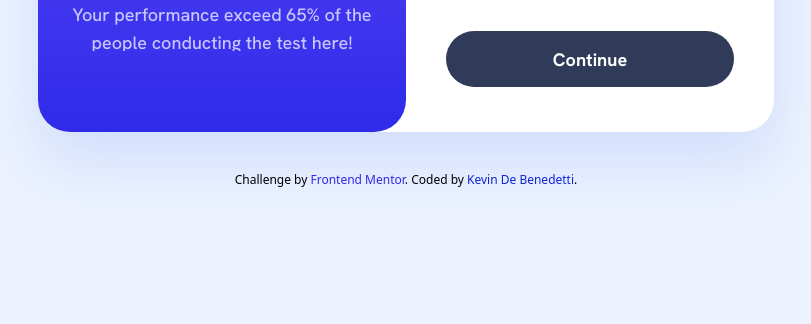
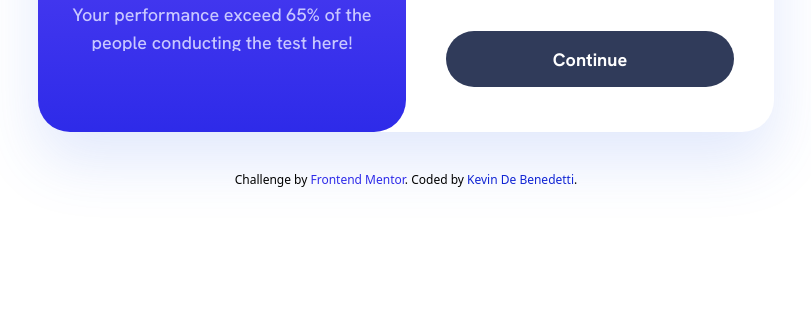
Before and after one commit to KevinDeBenedetti/results_summary_component, a plain HTML site: page index.html in a window 1280 px wide. Shown: the part 476-800 px from the top of the page, without its empty margins (234-1045 px from the left). Drawn offline with nearby package versions, Linux system fonts and the light colour scheme.

Commit message:
Update bg with white

```diff
--- a/index.html
+++ b/index.html
@@ -40,7 +40,7 @@
 
 <body>
 
-  <main class="flex flex-col md:items-center md:justify-center h-screen bg-[#ECF2FF]">
+  <main class="flex flex-col md:items-center md:justify-center h-screen bg-white">
 
     <section class="h-[809px] w-full md:rounded-[32px] md:flex md:h-[512px] md:w-[736px] text-[18px] bg-White font-hanken shadow-[0_30px_60px_0px_rgba(61,108,236,0.15)]">
 
```
